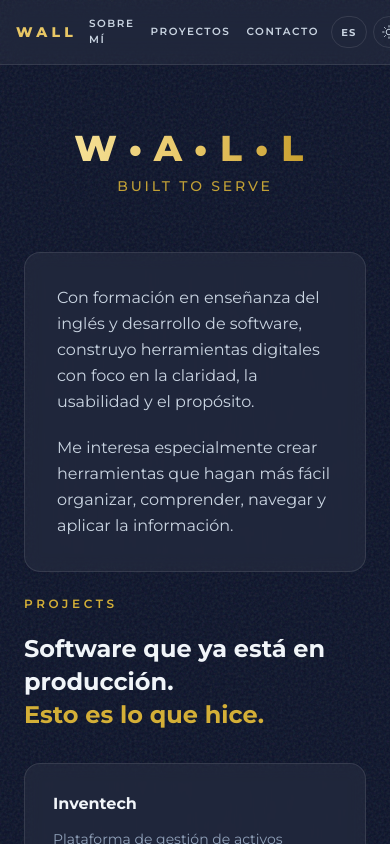
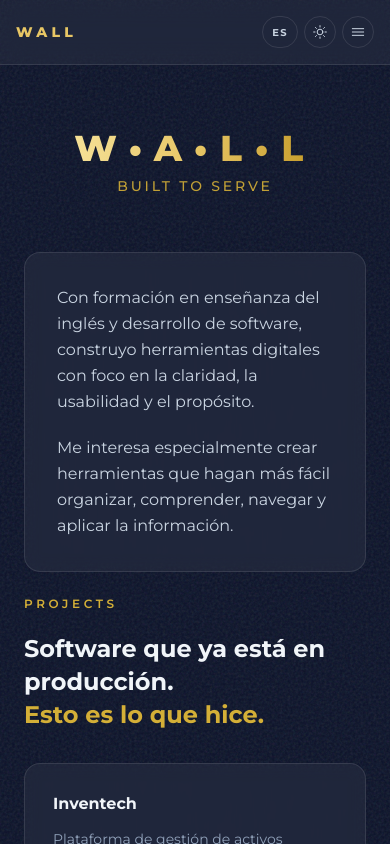
Before and after one commit to P-Wall86/Portfolio, a React (Vite) app: page / in a window 390 px wide. Shown: the top 844 px of the page. Built offline with nearby package versions, Linux system fonts and the light colour scheme.

Commit message:
Menu hamburguesa en mobile

```diff
--- a/src/components/Header.jsx
+++ b/src/components/Header.jsx
@@ -1,6 +1,6 @@
-import { useState } from 'react'
+import { useEffect, useRef, useState } from 'react'
 
-import { IconMoon, IconSun } from './icons.jsx'
+import { IconClose, IconMenu, IconMoon, IconSun } from './icons.jsx'
 
 const LINKS = [
   { href: '#about', en: 'About', es: 'Sobre mí' },
@@ -19,6 +19,22 @@ function readTheme() {
 
 export default function Header({ lang, onLangChange }) {
   const [theme, setTheme] = useState(readTheme)
+  const [open, setOpen] = useState(false)
+  const menuBtn = useRef(null)
+
+  useEffect(() => {
+    if (!open) return
+
+    function onKey(e) {
+      if (e.key === 'Escape') {
+        setOpen(false)
+        menuBtn.current?.focus()
+      }
+    }
+
+    window.addEventListener('keydown', onKey)
+    return () => window.removeEventListener('keydown', onKey)
+  }, [open])
 
   function toggleTheme() {
     const next = theme === 'dark' ? 'light' : 'dark'
@@ -39,9 +55,18 @@ export default function Header({ lang, onLangChange }) {
 
   const langLabel = lang === 'es' ? 'Cambiar a inglés' : 'Cambiar a español'
 
+  const menuLabel =
+    lang === 'es'
+      ? open
+        ? 'Cerrar navegación'
+        : 'Abrir navegación'
+      : open
+        ? 'Close navigation'
+        : 'Open navigation'
+
   return (
     <header className="fixed inset-x-0 top-0 z-50 border-b border-white/10 bg-white/5 backdrop-blur-md">
-      <div className="mx-auto flex max-w-5xl items-center gap-3 px-4 py-4 sm:gap-6 sm:px-6">
+      <div className="mx-auto flex max-w-5xl items-center justify-between gap-3 px-4 py-4 sm:gap-6 sm:px-6">
         <a
           href="#top"
           aria-label="WALL — ir al inicio"
@@ -52,7 +77,7 @@ export default function Header({ lang, onLangChange }) {
 
         <nav
           aria-label="Principal"
-          className="flex flex-1 items-center justify-end gap-4 sm:gap-8"
+          className="hidden flex-1 items-center justify-end gap-4 sm:gap-8 md:flex"
         >
           {LINKS.map(({ href, en, es }) => (
             <a
@@ -90,8 +115,47 @@ export default function Header({ lang, onLangChange }) {
               <IconMoon className="h-4 w-4" aria-hidden="true" />
             )}
           </button>
+
+          <button
+            ref={menuBtn}
+            type="button"
+            onClick={() => setOpen((v) => !v)}
+            aria-label={menuLabel}
+            title={menuLabel}
+            aria-expanded={open}
+            aria-controls="menu-movil"
+            className="flex h-8 w-8 items-center justify-center rounded-full border border-white/10 text-slate-300 transition-colors duration-300 hover:border-[#D4AF37]/60 hover:text-[#E7C665] md:hidden"
+          >
+            {open ? (
+              <IconClose className="h-4 w-4" aria-hidden="true" />
+            ) : (
+              <IconMenu className="h-4 w-4" aria-hidden="true" />
+            )}
+          </button>
         </div>
       </div>
+
+      {open && (
+        <nav
+          id="menu-movil"
+          aria-label="Navegación móvil"
+          className="absolute inset-x-0 top-full border-b border-white/10 bg-[#0A1128]/95 backdrop-blur-lg light:bg-[#F2ECE1]/95 md:hidden"
+        >
+          <ul className="mx-auto max-w-5xl px-4 py-1 sm:px-6">
+            {LINKS.map(({ href, en, es }) => (
+              <li key={href}>
+                <a
+                  href={href}
+                  onClick={() => setOpen(false)}
+                  className="flex items-center border-b border-white/5 py-4 text-xs font-semibold uppercase tracking-[0.2em] text-slate-300 transition-colors duration-300 last:border-b-0 hover:text-[#D4AF37]"
+                >
+                  {lang === 'es' ? es : en}
+                </a>
+              </li>
+            ))}
+          </ul>
+        </nav>
+      )}
     </header>
   )
 }
--- a/src/components/icons.jsx
+++ b/src/components/icons.jsx
@@ -32,3 +32,19 @@ export function IconMoon(props) {
     </svg>
   )
 }
+
+export function IconMenu(props) {
+  return (
+    <svg {...base} {...props}>
+      <path d="M3.5 7h17M3.5 12h17M3.5 17h17" />
+    </svg>
+  )
+}
+
+export function IconClose(props) {
+  return (
+    <svg {...base} {...props}>
+      <path d="M6 6l12 12M18 6 6 18" />
+    </svg>
+  )
+}
```
